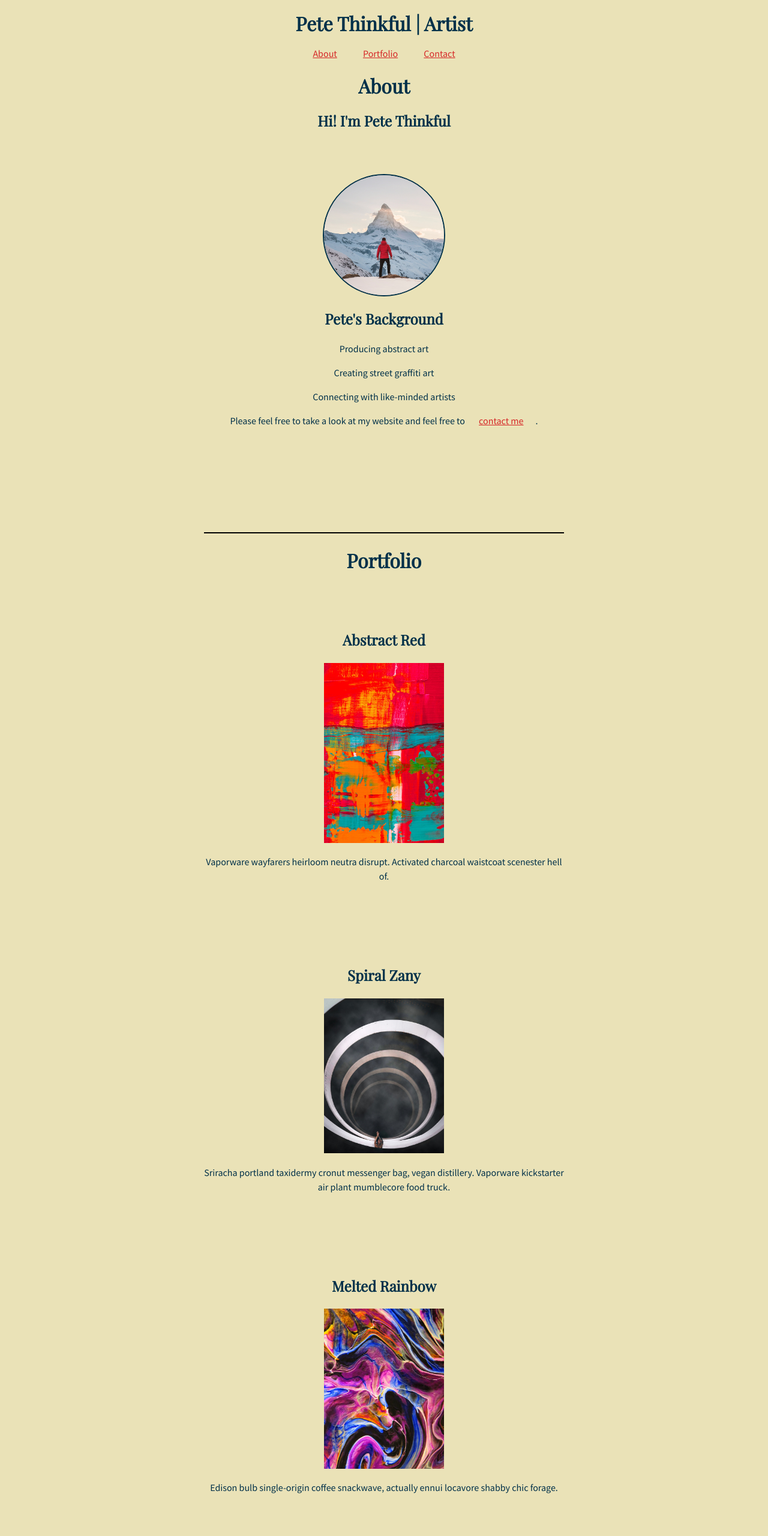
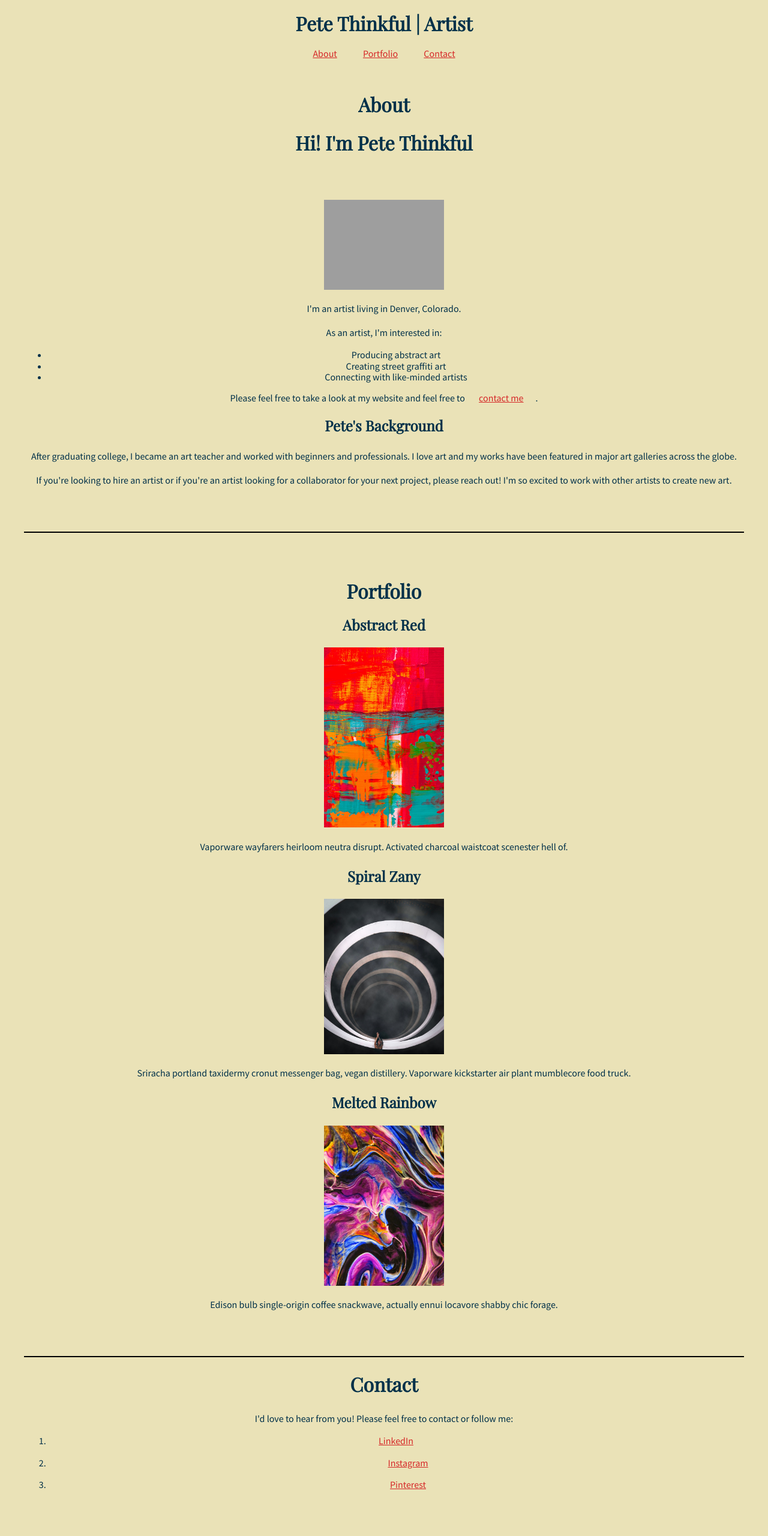
Before and after one commit to miahpage1/Pete-Thinkful, a plain HTML site: page index.html in a window 1280 px wide. Shown: the part 40-2600 px from the top of the page at 60% size. Drawn offline with nearby package versions, Linux system fonts and the light colour scheme; grey boxes are pictures that could not be loaded.

Commit message:
Update index.html

```diff
--- a/index.html
+++ b/index.html
@@ -2,93 +2,107 @@
 <html lang="en">
 
 <head>
-  <meta charset="UTF-8">
-  <meta http-equiv="X-UA-Compatible" content="IE=edge">
-  <meta name="viewport" content="width=device-width, initial-scale=1.0">
+  <meta charset="UTF-8" />
+  <meta http-equiv="X-UA-Compatible" content="IE=edge" />
+  <meta name="viewport" content="width=device-width, initial-scale=1.0" />
   <title>Pete Thinkful</title>
-  <link rel="stylesheet" href="https://cdnjs.cloudflare.com/ajax/libs/normalize/8.0.1/normalize.min.css">
-  <link href="style.css" rel="stylesheet" type="text/css">
+  <link rel="stylesheet" href="https://cdnjs.cloudflare.com/ajax/libs/normalize/8.0.1/normalize.min.css" />
+  <link href="style.css" rel="stylesheet" type="text/css" />
 </head>
 
 <body>
-<header class="group">
-      <h1>Pete Thinkful | Artist</h1>
-      <nav class="item">
-
-        <a href="#about">About</a>
-        <a href="#portfolio">Portfolio</a>
-        <a href="#contact">Contact</a>
-
+  <!-- TODO: Add header here -->
+  <header class="center">
+    <h1>Pete Thinkful | Artist </h1>
+    <nav>
+      <a href="#">About</a>
+      <a href="#">Portfolio</a>
+      <a href="#">Contact</a>
     </nav>
   </header>
-
-
   <main>
     <div>
-      <section id="about">
-        <h2>About</h2>
+      <!-- TODO: Add About section here -->
+      <div class="center">
+        <br>
+        <br>
+        <h1 class="center"> About</h1>
+      </div>
+      <h2 class="center">Hi! I'm Pete Thinkful</h2>
+    </div>
+    <article>
+      <div class="center">
+        <img class="img-circle" src="https://raw.githubusercontent.com/Andre88-ar/Pete-Thinkful/main/pete-thinkful%5B1%5D.png" />
+      </div>
+      <p>
+        I'm an artist living in Denver, Colorado.
+      </p>
+      <p>
+        As an artist, I'm interested in:
+      </p>
+      <ul>
+        <li> Producing abstract art</li>
+        <li> Creating street graffiti art</li>
+        <li> Connecting with like-minded artists</li>
+      </ul>
+      Please feel free to take a look at my website and feel free to <a
+        href="https://developer.mozilla.org/en-US/">contact me</a>.
 
-          <h3>Hi! I'm Pete Thinkful</h3>
-   <article>
-          <img class="image-circle" src="images/pete-thinkful.png" alt="Pete Thinkful">
-          <h3>Pete's Background</h3>
-          <p>Producing abstract art</p>
-          <p>Creating street graffiti art</p>
-          <p>Connecting with like-minded artists</p>
-          <p>Please feel free to take a look at my website and feel free to <a href="#contact">contact me</a>.</p>
-        </article>
-      </section>
+        <h3 class="center">Pete's Background</h3>
 
-      <article>
-        <div>
+      <p>
+        After graduating college, I became an art teacher and worked with beginners and professionals. I love art and my works have been featured in major art galleries across the globe.
+      </p>
 
-        </div>
+      <p>
+        If you're looking to hire an artist or if you're an artist looking for a collaborator for your next project, please reach out! I'm so excited to work with other artists to create new art.
+      </p>
     </article>
 
-      <hr>
+    <hr />
 
-      <section id="portfolio">
-        <h2>Portfolio</h2>
+    <!-- TODO: Add Portfolio section here -->
     <article>
+      <h1> Portfolio</h1>
+      <div>
         <h3>Abstract Red</h3>
         <img src="images/abstract-red.png" alt="Abstract Red">
+      </div>
       <p>Vaporware wayfarers heirloom neutra disrupt. Activated charcoal waistcoat scenester hell of.</p>
-        </article>
-        <article>
+
+      <div>
         <h3>Spiral Zany</h3>
         <img src="images/spiral-zany.png" alt="Spiral Zany">
-          <p>Sriracha portland taxidermy cronut messenger bag, vegan distillery. Vaporware kickstarter air plant mumblecore food truck.</p>
-        </article>
-        <article>
+      </div>
+      <p>Sriracha portland taxidermy cronut messenger bag, vegan
+        distillery. Vaporware kickstarter air plant mumblecore food truck.</p>
+
+      <div>
         <h3>Melted Rainbow</h3>
         <img src="images/melted-rainbow.png" alt="Melted Rainbow">
-          <p>Edison bulb single-origin coffee snackwave, actually ennui locavore shabby chic forage.</p>
-        </article>
-      </section>
-        </article>
-        <div>
-
       </div>
+        <p>Edison bulb single-origin coffee snackwave, actually ennui
+          locavore shabby chic forage.</p>
     </article>
 
-      <hr>
+    <hr />
+    <section>  <!-- TODO: Contact achor here -->
+      <h2>Contact</h2>
 
-      <section id="contact">
-        <h2>Contact</h2>
     <p>I'd love to hear from you! Please feel free to contact or follow me:</p>
     <ol>
-          <li><a href="#">LinkedIn</a></li>
-          <li><a href="#">Instagram</a></li>
-          <li><a href="#">Pinterest</a></li>
+      <li><a href="http://www.linkedin.com/"> LinkedIn</li>
+      <li><a href="https://www.instagram.com/"> Instagram</li>
+      <li><a href="https://www.pinterest.com"> Pinterest</li>
     </ol>
+
+    <!-- TODO: Add Contact section here -->
     </section>
-
-    </div>
   </main>
 
   <!-- Footer section -->
   <footer>
-    <p>© Pete Thinkful. All rights reserved.</p>
+    <p class="center">© Pete Thinkful. All rights reserved.</p>
   </footer>
 </body>
 
```
Lines whose indentation alone changed are shown as unchanged.
